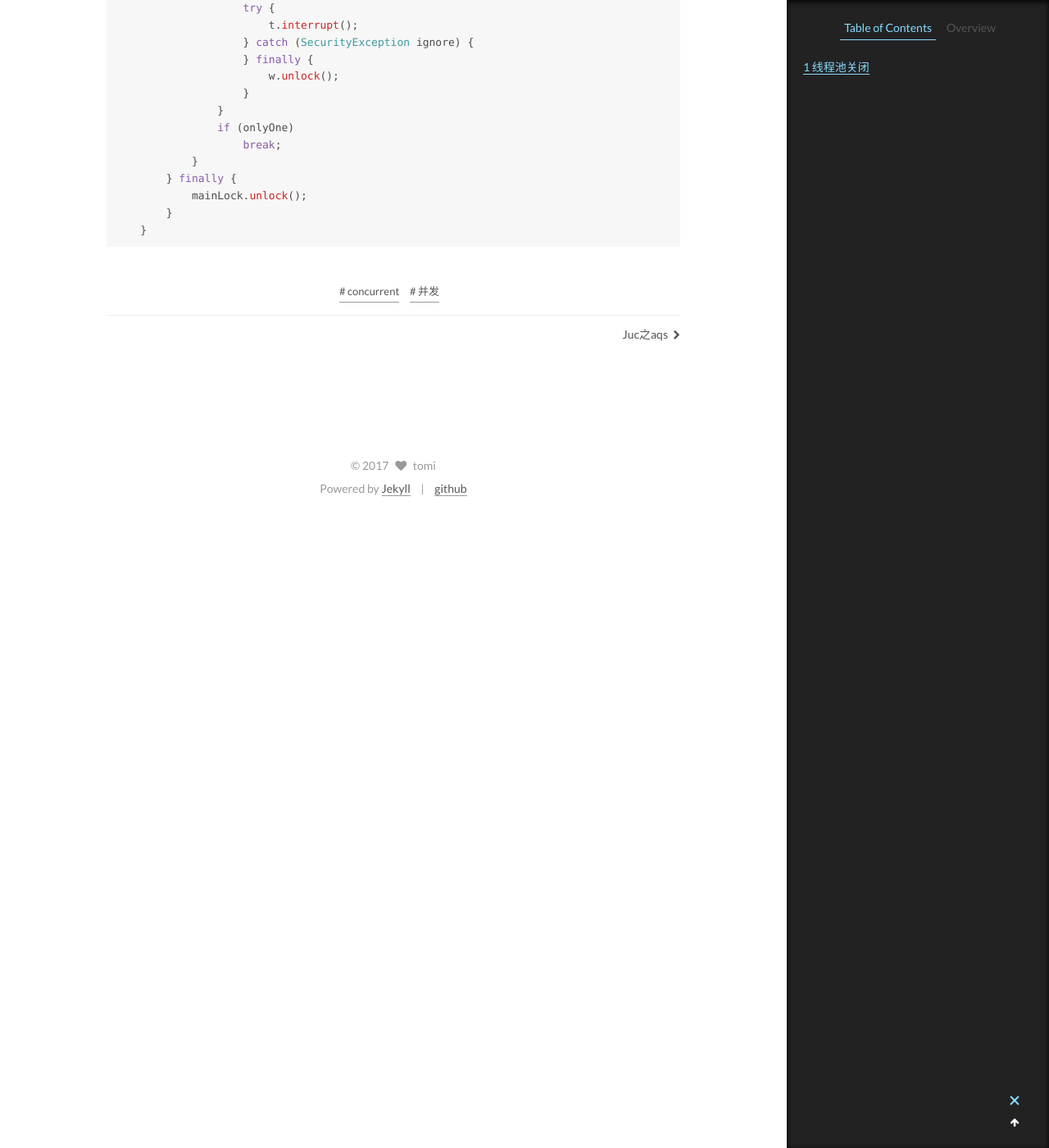
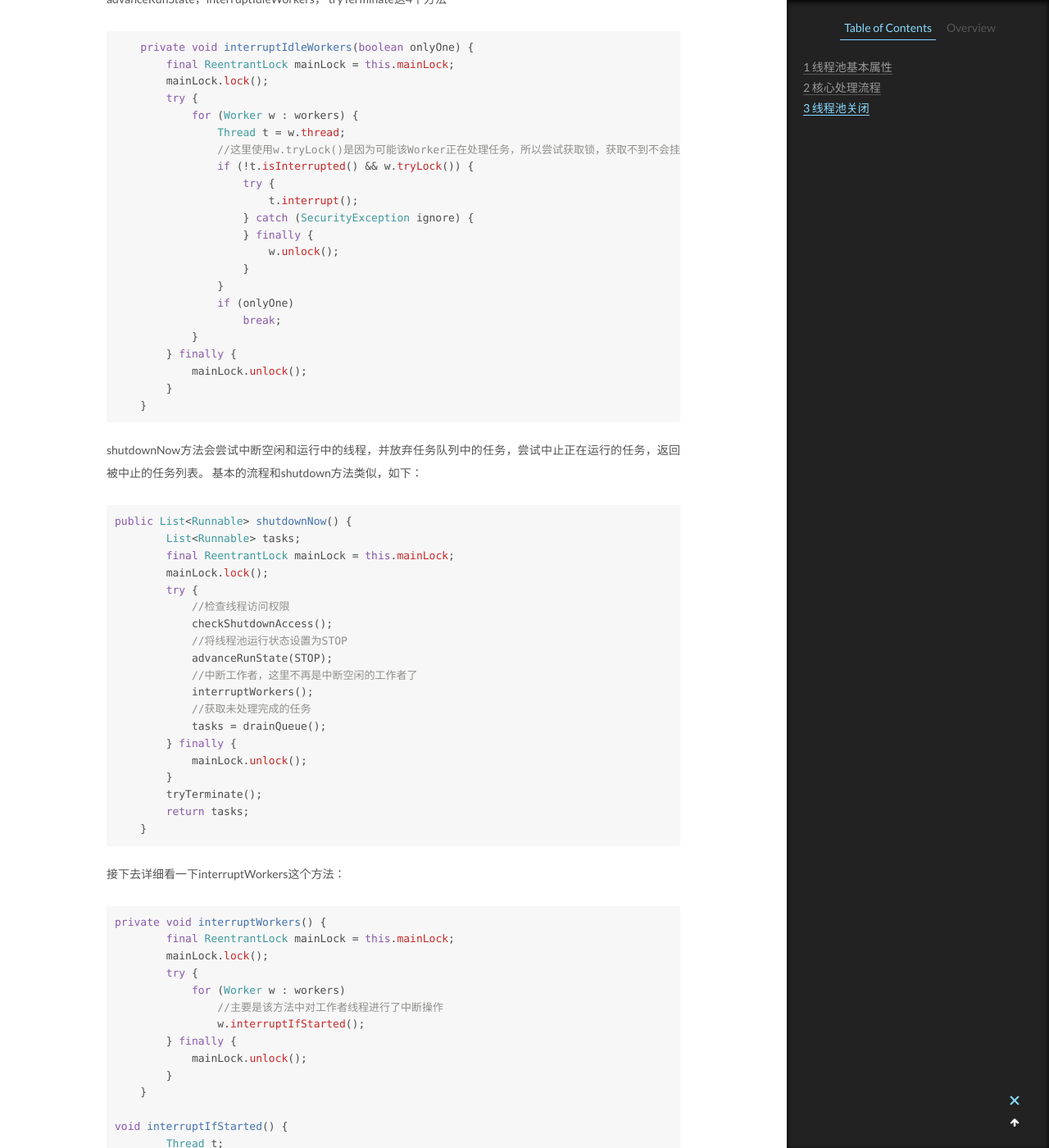
Before and after one commit to thunderthunderthunder/thunderthunderthunder.github.io, a Jekyll site: the page built from _posts/2017-10-16-深入理解线程池.md, in a window 1280 px wide and 1400 px high, scrolled down 6713 px. Shown: the whole window at 82% size. Built offline with Jekyll 4.4.1, drawn with Linux system fonts in a browser that asks for light colours; some of the changed text lies outside the part shown.

Commit message:
Update 2017-10-16-深入理解线程池.md

````diff
--- a/_posts/2017-10-16-深入理解线程池.md
+++ b/_posts/2017-10-16-深入理解线程池.md
@@ -51,6 +51,7 @@ public ThreadPoolExecutor(int corePoolSize,
         this.handler = handler;
     }
 ```
+## 线程池基本属性
 从中可以看出线程池有以下属性：
 ```java
 //核心线程数，当线程池接收到任务时，会new一个线程，知道线程数等于corePoolSize的大小
@@ -79,6 +80,7 @@ private static int workerCountOf(int c)  { return c & CAPACITY; }
 //根据传入的运行状态和线程数量组成ctl
 private static int ctlOf(int rs, int wc) { return rs | wc; }
 ```
+## 核心处理流程
 ThreadPoolExecutor最核心的方法是execute(Runnable)，接下来会详细的分析该方法的源码：
 ```java
 //该方法主要分为3个步骤
@@ -219,9 +221,9 @@ final void runWorker(Worker w) {
     }
 ```
 接下去解析一下getTask方法的源码，这个方法保证了线程存活时间keepAliveTime，主要是在从任务队列中获取任务这步实现的：
-线程池中的工作者如果启动了，则会不停的轮询去队列中获取任务
-如果没有多余的任务，则线程会进入等待状态，等到有新的任务放入队列中，会唤醒线程
-所以如果getTask返回null的话，线程可能就会正常死亡
+线程池中的工作者如果启动了，则会不停的轮询去队列中获取任务，
+如果没有多余的任务，则线程会进入等待状态，等到有新的任务放入队列中，会唤醒线程，
+所以如果getTask返回null的话，线程可能就会正常死亡，
 （keepAliveTime就是线程阻塞在获取任务时能阻塞的时间，超过该时间就会返回null，线程就正常结束了）
 ```java
 private Runnable getTask() {
@@ -264,6 +266,7 @@ private Runnable getTask() {
     }
 ```
 ## 线程池关闭
+先看一下shutdown方法，该方法会中断空闲的线程，拒绝新来的任务，并处理完任务队列中的任务和正在运行的任务：
 ```java
 public void shutdown() {
         final ReentrantLock mainLock = this.mainLock;
@@ -309,3 +312,54 @@ tryTerminate这4个方法
         }
     }
 ```
+shutdownNow方法会尝试中断空闲和运行中的线程，并放弃任务队列中的任务，尝试中止正在运行的任务，返回被中止的任务列表。
+基本的流程和shutdown方法类似，如下：
+```java
+public List<Runnable> shutdownNow() {
+        List<Runnable> tasks;
+        final ReentrantLock mainLock = this.mainLock;
+        mainLock.lock();
+        try {
+            //检查线程访问权限
+            checkShutdownAccess();
+            //将线程池运行状态设置为STOP
+            advanceRunState(STOP);
+            //中断工作者，这里不再是中断空闲的工作者了
+            interruptWorkers();
+            //获取未处理完成的任务
+            tasks = drainQueue();
+        } finally {
+            mainLock.unlock();
+        }
+        tryTerminate();
+        return tasks;
+    }
+```
+接下去详细看一下interruptWorkers这个方法：
+```java
+private void interruptWorkers() {
+        final ReentrantLock mainLock = this.mainLock;
+        mainLock.lock();
+        try {
+            for (Worker w : workers)
+                //主要是该方法中对工作者线程进行了中断操作
+                w.interruptIfStarted();
+        } finally {
+            mainLock.unlock();
+        }
+    }
+
+void interruptIfStarted() {
+        Thread t;
+        //就算工作者在执行任务也能中断该工作者，和interruptIdleWorkers方法不同
+        //interruptIdleWorkers在中断的时候会调用tryAcquire获取锁，如果工作者在执行任务，中断线程是拿不到锁的，所以中断不了在执行任务的工作者
+        //但是这个方法不一样，无论工作者是否在执行任务，都能被中断
+        //在runWorker方法中，首先会调用worker.unlock，将state从-1设置成0，表明工作者能被这个方法中断
+        if (getState() >= 0 && (t = thread) != null && !t.isInterrupted()) {
+            try {
+                t.interrupt();
+            } catch (SecurityException ignore) {
+            }
+        }
+    }
+```
````
